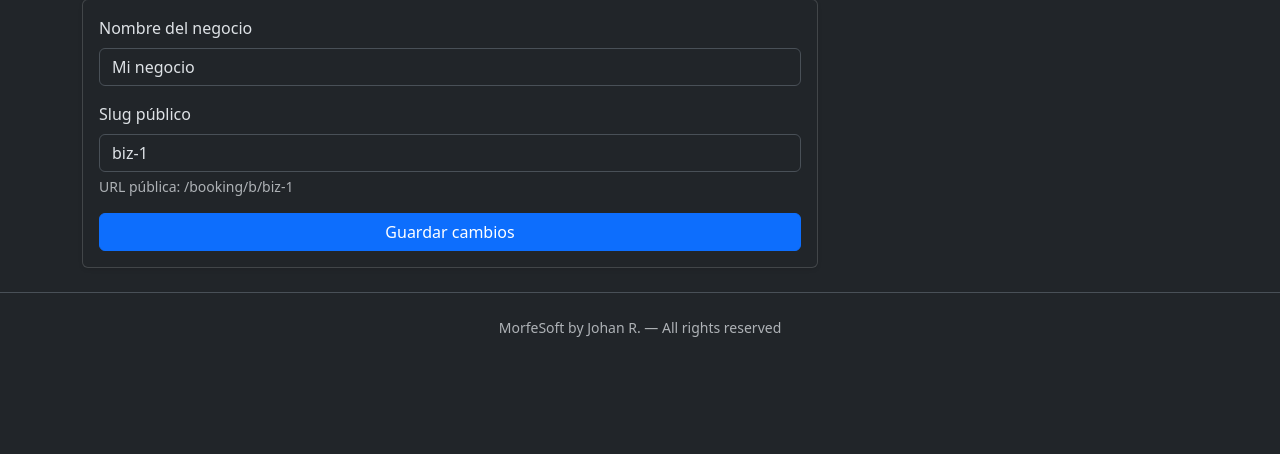
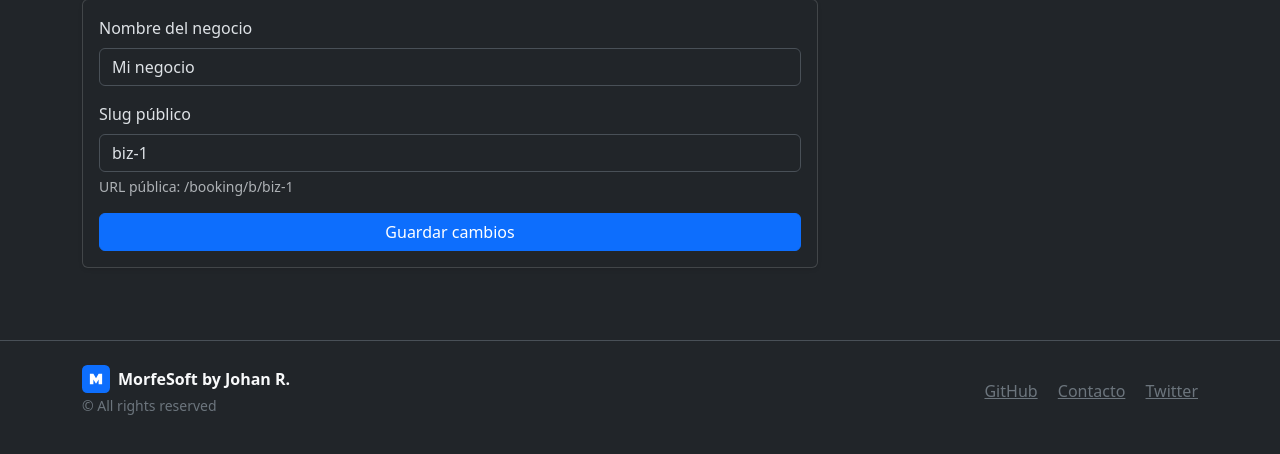
Before and after one commit to Johan-M01/morfesoft, a Flask app: page /dashboard/account in a window 1280 px wide. Shown: the part 144-598 px from the top of the page. Run offline with Flask 3, Linux system fonts and the light colour scheme; the visitor is signed in with stand-in values (Sample User, id 1); data comes from the database, SQL or seed files in the repository.

Commit message:
UI: footer elegante con branding y links

```diff
--- a/templates/base.html
+++ b/templates/base.html
@@ -20,9 +20,27 @@
       {% endwith %}
       {% block content %}{% endblock %}
     </main>
-    <footer class="border-top py-4 small text-center text-body-secondary">
-      MorfeSoft by Johan R. — All rights reserved
+
+    <!-- Footer elegante -->
+    <footer class="bg-dark text-light mt-5 border-top">
+      <div class="container py-4">
+        <div class="row align-items-center">
+          <div class="col-md-6 text-center text-md-start mb-3 mb-md-0">
+            <div class="d-flex align-items-center justify-content-center justify-content-md-start gap-2">
+              <img src="{{ url_for('static', filename='img/morfesoft-logo.svg') }}" alt="MorfeSoft" width="28" height="28">
+              <span class="fw-bold">MorfeSoft by Johan R.</span>
+            </div>
+            <small class="text-secondary">© All rights reserved</small>
+          </div>
+          <div class="col-md-6 text-center text-md-end">
+            <a href="https://github.com/Johan-M01/morfesoft" class="text-secondary me-3" target="_blank">GitHub</a>
+            <a href="mailto:contacto@morfesoft.com" class="text-secondary me-3">Contacto</a>
+            <a href="https://twitter.com/" class="text-secondary" target="_blank">Twitter</a>
+          </div>
+        </div>
+      </div>
     </footer>
+
     <script src="https://cdn.jsdelivr.net/npm/bootstrap@5.3.3/dist/js/bootstrap.bundle.min.js"></script>
   </body>
 </html>
```
